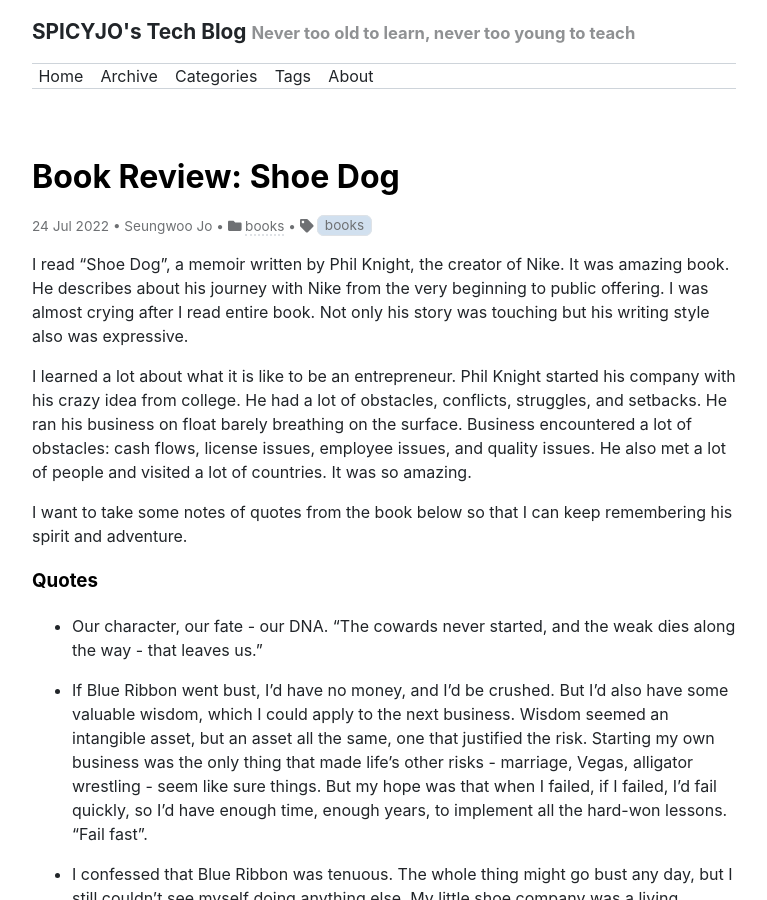
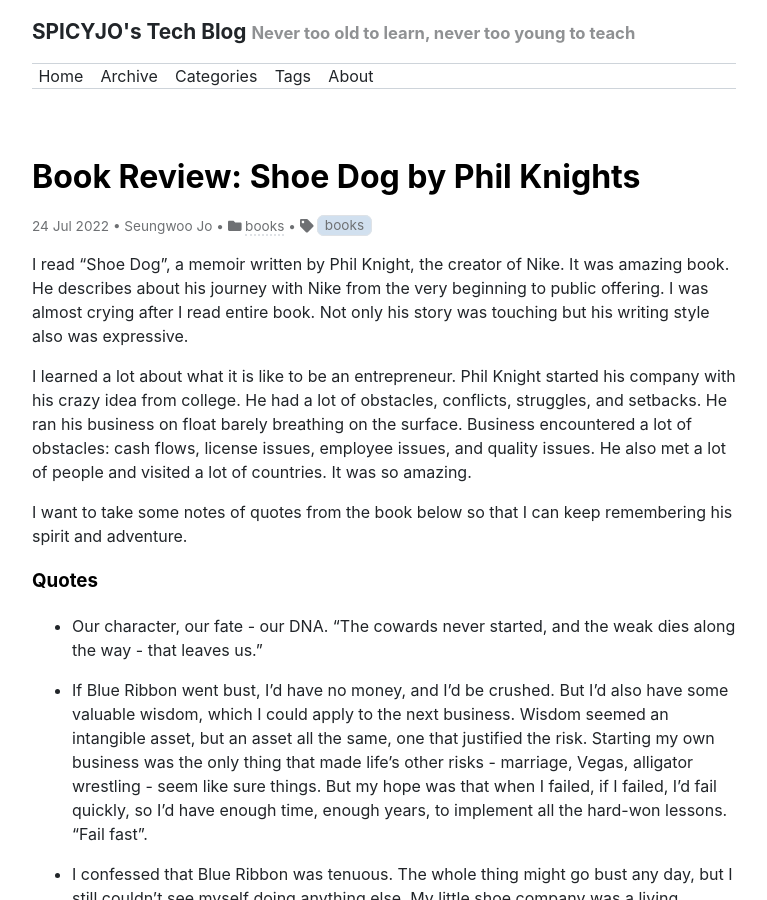
Before and after one commit to SPICYJO/spicyjo.github.io, a Jekyll site: the page built from _posts/books/2022-07-24-book-review-shoe-dog.md, in a window 1280 px wide and 900 px high. Shown: the whole window, without its empty margins (256-1023 px from the left). Built offline with Jekyll 4.4.1, drawn with Linux system fonts in a browser that asks for light colours; nearby versions of some CDN libraries; comment, search, counter and statistics services are not loaded.

Commit message:
Add Shoe dog book review

```diff
--- a/_posts/books/2022-07-24-book-review-shoe-dog.md
+++ b/_posts/books/2022-07-24-book-review-shoe-dog.md
@@ -1,6 +1,6 @@
 ---
 layout: post
-title: "Book Review: Shoe Dog"
+title: "Book Review: Shoe Dog by Phil Knights"
 description: Amazing story book about entrepreneurship, adventure, and business
 author: Seungwoo Jo
 # last_modified_at: 2022-01-01 00:00:00 +0900
```
